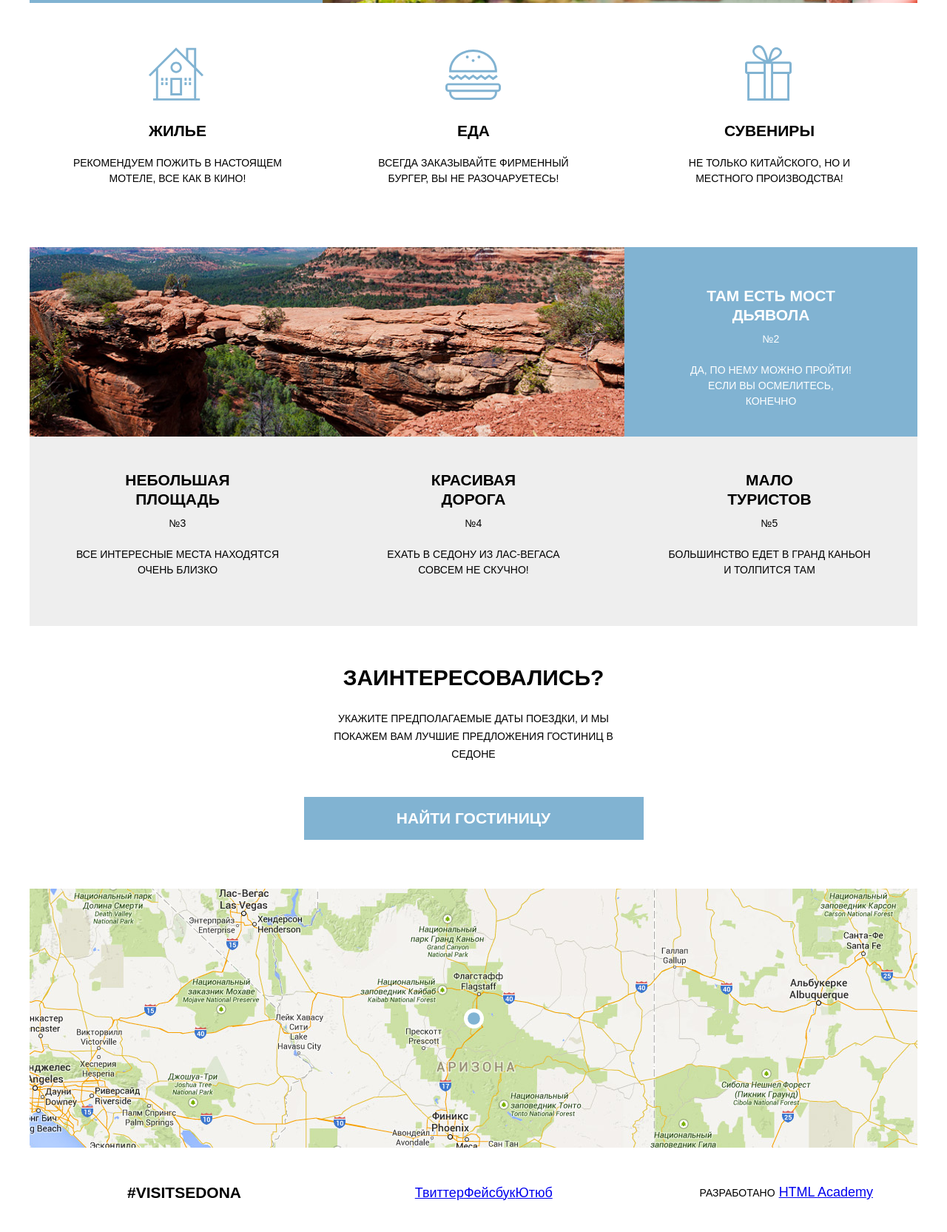
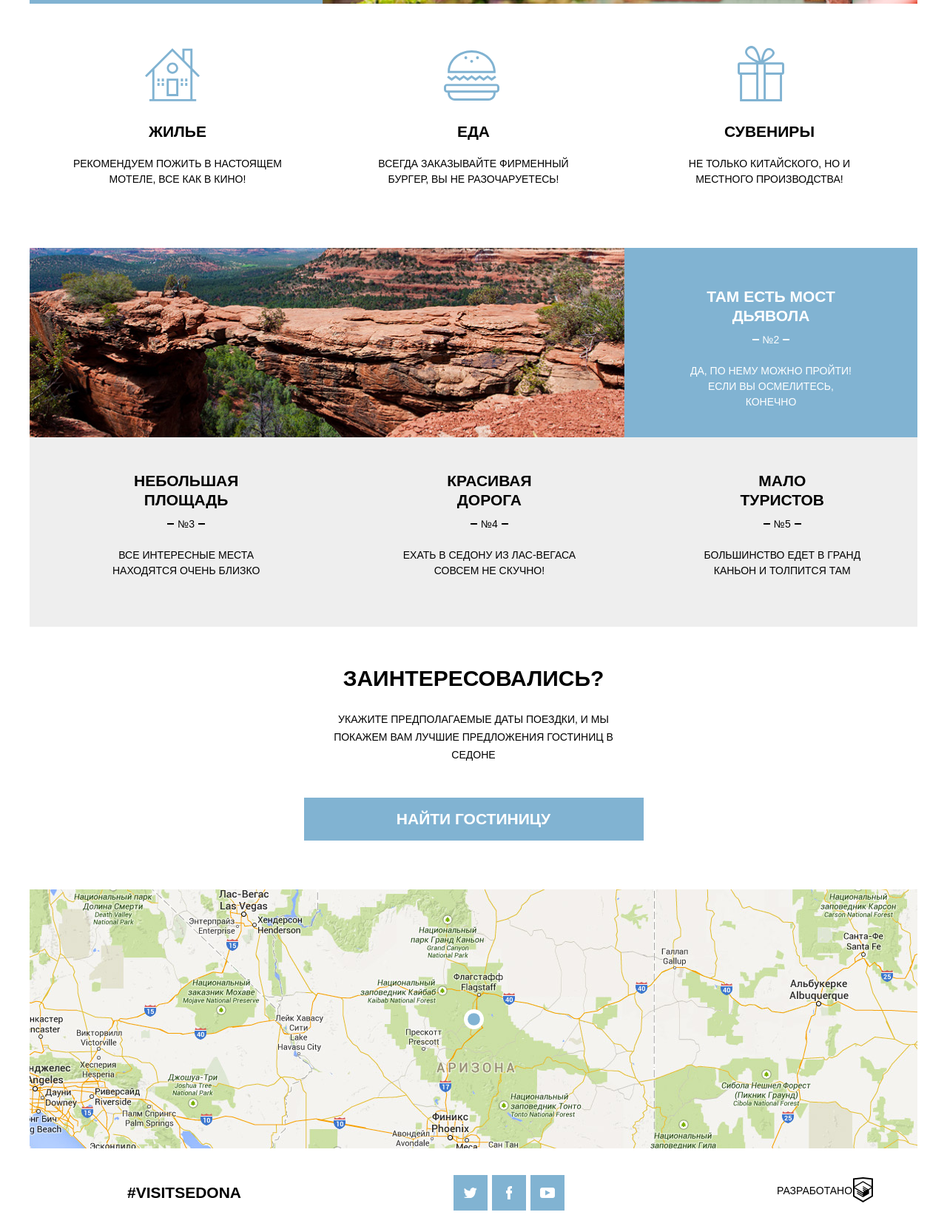
Before and after one commit to M1nardi/448867-sedona-1, a website: page source/index.html in a window 1280 px wide. Shown: the part 1057-2722 px from the top of the page at 74% size. Drawn offline with nearby package versions, Linux system fonts and the light colour scheme; files that its build step writes are made by us from their sources.

Commit message:
Сделал ссылки социальных сетей

```diff
--- a/source/index.html
+++ b/source/index.html
@@ -51,7 +51,7 @@
           <div class="reasons__item reasons__item--photo">
             <div class="reasons__container">
               <h3 class="reasons__title">Настоящий городок</h3>
-              <p class="reasons__number">№1</p>
+              <p class="reasons__number reasons__number--white">№1</p>
               <p class="reasons__text">Седона не аттракцион для туристов, там течет своя жизнь</p>
             </div>
             <div class="reasons__image reasons__image--city"></div>
@@ -76,7 +76,7 @@
           <div class="reasons__item reasons__item--photo reasons__item--reverse">
             <div class="reasons__container">
               <h3 class="reasons__title">Там есть мост дьявола</h3>
-              <p class="reasons__number">№2</p>
+              <p class="reasons__number reasons__number--white">№2</p>
               <p class="reasons__text">Да, по нему можно пройти! Если вы осмелитесь, конечно</p>
             </div>
             <div class="reasons__image reasons__image--bridge"></div>
@@ -84,17 +84,17 @@
           <div class="reasons__item-container">
             <div class="reasons__item">
               <h3 class="reasons__title">Небольшая площадь</h3>
-              <p class="reasons__number">№3</p>
+              <p class="reasons__number reasons__number--black">№3</p>
               <p class="reasons__text">Все интересные места находятся очень близко</p>
             </div>
             <div class="reasons__item">
               <h3 class="reasons__title">Красивая дорога</h3>
-              <p class="reasons__number">№4</p>
+              <p class="reasons__number reasons__number--black">№4</p>
               <p class="reasons__text">Ехать в Седону из Лас-Вегаса совсем не скучно!</p>
             </div>
             <div class="reasons__item">
               <h3 class="reasons__title">Мало туристов</h3>
-              <p class="reasons__number">№5</p>
+              <p class="reasons__number reasons__number--black">№5</p>
               <p class="reasons__text">Большинство едет в Гранд Каньон и толпится там</p>
             </div>
           </div>
@@ -120,19 +120,39 @@
           <h2 class="visually-hidden">Социальные сети</h2>
           <ul class="social__list">
             <li class="social__item">
-              <a class="social__link social__link--twitter" href="#">Твиттер</a>
+              <a class="social__link social__link--twitter" href="#">
+                <svg version="1.0" id="Layer_1" xmlns="http://www.w3.org/2000/svg" xmlns:xlink="http://www.w3.org/1999/xlink" x="0px" y="0px" width="17.5px" height="14.663px" viewBox="0 0 17.5 14.663" enable-background="new 0 0 17.5 14.663" xml:space="preserve">
+                  <g id="W6EeEF_1_">
+                    <g>
+                      <path fill="#ffffff" fill-rule="evenodd" clip-rule="evenodd" d="M11.283,0.153c1.736-0.484,3.074,0.264,3.685,1.15 c0.694-0.225,1.372-0.47,2.072-0.69c-0.004,0.841-0.538,1.478-0.883,1.728C16.861,2.506,17.5,1.86,17.5,1.86 c-0.175,0.977-1.035,1.746-1.611,1.977C15.65,10.429,12.617,14.793,5.507,14.66c-0.538,0,0.077,0-0.46,0 c-0.422,0-4.29-0.45-5.047-1.843c2.341,0.192,4.011-0.412,4.835-1.15c-0.989-0.293-2.761-0.464-3.07-2.881 c0.362,0.105,0.583,0.223,1.228,0.117C1.757,8.067,0.385,7.366,0.461,5.218c0.294,0.319,1.1,0.523,1.381,0.461 c-0.725-0.235-2.03-3.281-0.921-4.836C2.794,2.655,4.769,4.364,8.29,4.528C8.506,2.288,9.461,0.788,11.283,0.153z"/>
+                    </g>
+                  </g>
+                </svg>
+              </a>
             </li>
             <li class="social__item">
-              <a class="social__link social__link--facebook" href="#">Фейсбук</a>
+              <a class="social__link social__link--facebook" href="#">
+                <svg version="1.0" id="Layer_1" xmlns="http://www.w3.org/2000/svg" xmlns:xlink="http://www.w3.org/1999/xlink" x="0px" y="0px" width="8.672px" height="18.944px" viewBox="0 0 8.672 18.944" enable-background="new 0 0 8.672 18.944" xml:space="preserve">
+                  <path fill="#ffffff" d="M6.275,3.356c0.799,0,1.599,0,2.398,0c0-1.119,0-2.237,0-3.356c-0.959,0-1.92,0-2.878,0C2.656,0.181,1.54,2.387,1.948,6.114 H0v3.518h1.959c0,3.104,0,6.208,0,9.312c1.279,0,2.559,0,3.837,0c0-3.104,0-6.208,0-9.312h2.857V6.114H5.787 C5.765,5.069,5.75,3.709,6.275,3.356z"/>
+                </svg>
+              </a>
             </li>
             <li class="social__item">
-              <a class="social__link social__link--youtube" href="#">Ютюб</a>
+              <a class="social__link social__link--youtube" href="#">
+                <svg version="1.0" id="Layer_1" xmlns="http://www.w3.org/2000/svg" xmlns:xlink="http://www.w3.org/1999/xlink" x="0px" y="0px" width="19.979px" height="14.015px" viewBox="0 0 19.979 14.015" enable-background="new 0 0 19.979 14.015" xml:space="preserve">
+                  <path fill="#ffffff" d="M17.145,0H2.835C1.275,0,0,1.275,0,2.835v8.345c0,1.56,1.275,2.835,2.835,2.835h14.31c1.56,0,2.835-1.275,2.835-2.835V2.835 C19.979,1.275,18.704,0,17.145,0z M7.036,10.392V3.623l6.769,3.384L7.036,10.392z"/>
+                </svg>
+              </a>
             </li>
           </ul>
         </section>
         <div class="page-footer__copyright">
           <span class="page-footer__copyright-text">Разработано</span>
-          <a class="button copyright__link" href="https://htmlacademy.ru/intensive/adaptive">HTML Academy</a>
+          <a class="page-footer__copyright-link" href="https://htmlacademy.ru/intensive/adaptive">
+            <svg version="1.1" id="Layer_1" xmlns="http://www.w3.org/2000/svg" xmlns:xlink="http://www.w3.org/1999/xlink" x="0px" y="0px" width="26.943px" height="34.09px" viewBox="0 0 26.943 34.09" enable-background="new 0 0 26.943 34.09" xml:space="preserve">
+              <path d="M13.62,0.017L13.472,0L0,1.412v24.661l13.473,8.017l13.43-7.99l0.042-0.025V1.412L13.62,0.017z M25.019,12.127L13.495,5.334 L13.494,5.23l-0.087,0.05l-0.088-0.056v0.109L1.925,12.118V3.147l11.548-1.212l11.547,1.212V12.127z M13.405,6.787L24.923,13.5 l-4.479,2.64l-7.093-4.221l-0.014,1.415l5.904,3.513l-0.86,0.507l-5.03-2.992l-0.014,1.415l3.827,2.275l-0.782,0.523l-3.031-1.787 l-0.014,1.413l1.853,1.091l-1.8,1.081L2.034,13.622L13.405,6.787z M1.925,15.127l11.411,6.791l0.016,1.044L5.41,18.234L5.395,19.65 l7.979,4.795l0.018,1.076l-7.973-4.74l-0.013,1.414l8.021,4.822l0.046,0.025l8.143-4.872l-0.011-5.177l3.415-2.036v10.021 L13.472,31.85L1.925,24.979V15.127z"/>
+            </svg>
+          </a>
         </div>
       </div>
     </footer>
--- a/source/sass/blocks/global.scss
+++ b/source/sass/blocks/global.scss
@@ -11,13 +11,18 @@ body {
   background-color: $bg-white;
 }
 
-.visually-hidden {
+.visually-hidden:not(:focus):not(:active) {
   position: absolute;
+
   width: 1px;
   height: 1px;
   margin: -1px;
   border: 0;
   padding: 0;
+
+  white-space: nowrap;
+
+  clip-path: inset(100%);
   clip: rect(0 0 0 0);
   overflow: hidden;
 }
--- a/source/sass/blocks/lodge-search.scss
+++ b/source/sass/blocks/lodge-search.scss
@@ -14,7 +14,7 @@
 .lodge-search__annotation {
   padding: 0;
   margin: 0;
-  margin-bottom: 19px;
+  margin-bottom: 21px;
   font-weight: bold;
 }
 
@@ -28,7 +28,7 @@
 .lodge-search__header {
   padding: 0;
   margin: 0;
-  margin-bottom: 32px;
+  margin-bottom: 35px;
 }
 
 .lodge-search__button {
--- a/source/sass/blocks/page-footer.scss
+++ b/source/sass/blocks/page-footer.scss
@@ -1,6 +1,6 @@
 .page-footer {
   min-width: 320px;
-  padding-top: 34px;
+  padding-top: 36px;
   margin: 0 auto;
   text-align: center;
   background-color: $bg-white;
@@ -9,11 +9,18 @@
 .page-footer__hashtag {
   padding: 0;
   margin: 0;
-  margin-bottom: 45px;
+  margin-bottom: 35px;
 
   @include text-size (21px, 26px);
   font-weight: bold;
   text-transform: uppercase;
+}
+
+.page-footer__copyright {
+  display: flex;
+  justify-content: space-between;
+  width: 130px;
+  margin: 0 auto;
 }
 
 .page-footer__copyright-text {
@@ -32,7 +39,7 @@
     display: flex;
     justify-content: space-between;
     align-items: center;
-    padding-top: 47px;
+    padding-top: 36px;
     padding-bottom: 29px;
     margin-left: 60px;
     margin-right: 60px;
@@ -42,6 +49,10 @@
     padding: 0;
     margin: 0;
   }
+
+  .page-footer__copyright {
+    margin: 0;
+  }
 }
 
 @media (min-width: $desktop-width) {
--- a/source/sass/blocks/page-header.scss
+++ b/source/sass/blocks/page-header.scss
@@ -1,4 +1,5 @@
 .page-header {
+  position: relative;
   display: flex;
   flex-direction: column;
   margin: 0 auto;
--- a/source/sass/blocks/page-main.scss
+++ b/source/sass/blocks/page-main.scss
@@ -122,7 +122,7 @@
   }
 
   .page-main__intro {
-    margin-bottom: 49px;
+    margin-bottom: 50px;
   }
 
   .page-main__annotation {
--- a/source/sass/blocks/reasons.scss
+++ b/source/sass/blocks/reasons.scss
@@ -30,6 +30,9 @@
   background-color: $bg-grey;
 
   .reasons__container {
+    display: flex;
+    flex-direction: column;
+    align-items: center;
     padding-top: 41px;
     padding-right: 25px;
     padding-bottom: 38px;
@@ -48,10 +51,50 @@
 }
 
 .reasons__number {
+  position: relative;
   padding: 0;
   margin: 0;
   margin-bottom: 15px;
+
+  &::before {
+    content: "";
+    position: absolute;
+    top: 9px;
+    left: -14px;
+    width: 9px;
+    height: 2px;
+  }
+
+  &::after {
+    content: "";
+    position: absolute;
+    top: 9px;
+    right: -14px;
+    width: 9px;
+    height: 2px;
+  }
 }
+
+.reasons__number--white {
+    &::before {
+    background-color: white;
+  }
+
+  &::after {
+    background-color: white;
+  }
+}
+
+.reasons__number--black {
+  &::before {
+    background-color: black;
+  }
+
+  &::after {
+    background-color: black;
+  }
+}
+
 
 .reasons__text {
   padding: 0;
@@ -89,12 +132,22 @@
 .reasons__item-container {
   padding: 0;
   margin: 0;
+  background-color: $bg-grey;
 
   .reasons__item {
+    display: flex;
+    flex-direction: column;
+    align-items: center;
+    padding-left: 11px;
     padding-top: 28px;
-    padding-right: 36px;
-    padding-bottom: 28px;
-    padding-left: 36px;
+    padding-right: 11px;
+    padding-bottom: 26px;
+    margin: 0 20px;
+    border-bottom: 1px solid #d6d6d6;
+
+    &:last-child {
+      border-bottom: none;
+    }
   }
 }
 
@@ -189,6 +242,7 @@
     .reasons__item {
       width: 33.3333%;
       padding: 0;
+      border: none;
     }
 
     .reasons__title {
--- a/source/sass/blocks/social.scss
+++ b/source/sass/blocks/social.scss
@@ -1,10 +1,33 @@
 .social__list {
   display: flex;
+  justify-content: space-between;
+  flex-wrap: wrap;
   width: 150px;
   margin: 0 auto;
-  margin-bottom: 54px;
+  margin-bottom: 39px;
   padding: 0;
   list-style: none;
+}
+
+.social__link {
+  display: flex;
+  justify-content: center;
+  align-items: center;
+  width: 46px;
+  height: 48px;
+  background-color: $bg-blue;
+
+  &:hover, &:focus {
+    background-color: $bg-blue-hover;
+  }
+
+  &:active {
+    background-color: $bg-blue-active;
+  }
+}
+
+.social__link:active path {
+  fill: rgba(255, 255, 255, 0.5);
 }
 
 @media (min-width: $tablet-width) {
```
Also changed, not shown: source/sass/blocks/advantages.scss (+9 -6 lines), source/img/icon-facebook.svg, source/img/icon-twitter.svg.
